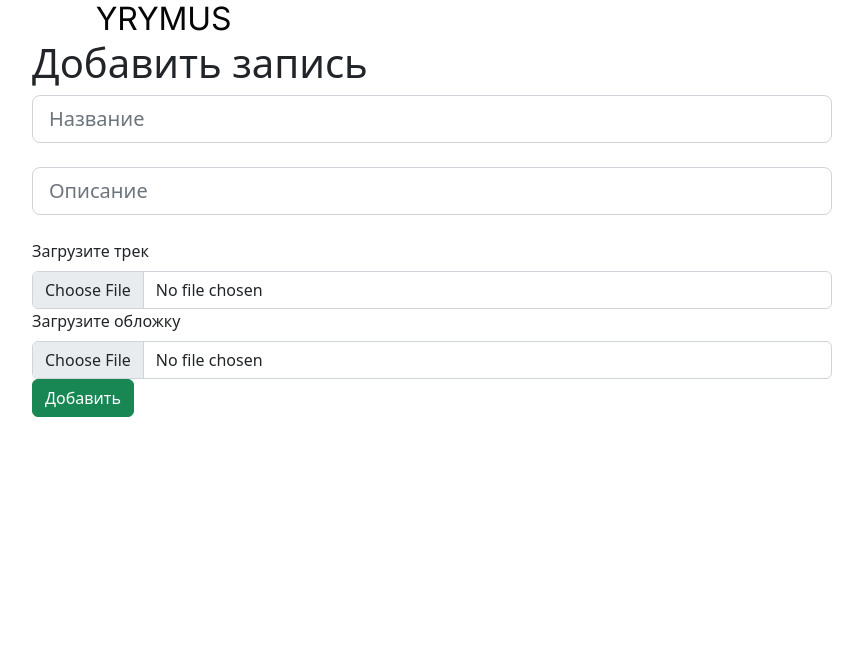
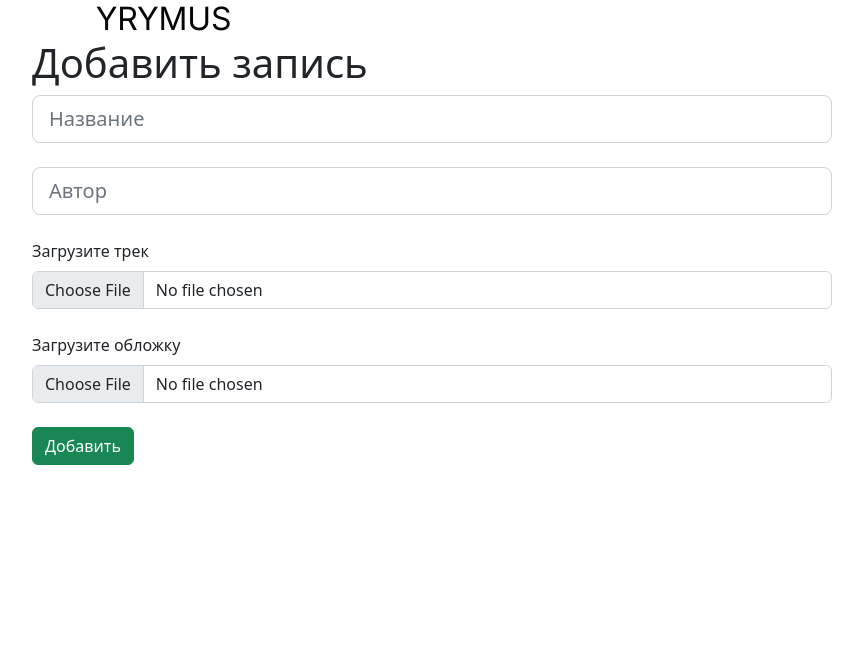
Before and after one commit to kekamur/yrymus, a Django app: page /new in a window 1280 px wide; the page is wider, and only the part inside the window is pictured. Shown: the part 101-767 px from the top of that part, without its empty margins (208-1071 px from the left). Run offline with Django 4.2, Linux system fonts and the light colour scheme; some libraries are stand-ins or nearby versions.

Commit message:
very small fixes

```diff
--- a/yrym/main_na/forms.py
+++ b/yrym/main_na/forms.py
@@ -66,7 +66,7 @@ class PostsForm(ModelForm):
              }),
              'desc': TextInput(attrs={
                  'class': 'form-control form-control-lg',
-                 'placeholder': 'Описание'
+                 'placeholder': 'Автор'
              }),
             'cover': FileInput(attrs={
                 'class': 'form-control',
--- a/yrym/main_na/templates/main_na/new.html
+++ b/yrym/main_na/templates/main_na/new.html
@@ -8,9 +8,9 @@
             {{ form.title }}<br>
             {{ form.desc }}<br>
             <label for="AudioInput" class="form-label">Загрузите трек</label>
-            {{ form.audiofile }}
+            {{ form.audiofile }}<br>
             <label for="CoverInput" class="form-label">Загрузите обложку</label>
-            {{ form.cover }}
+            {{ form.cover }}<br>
             <span>{{ error }}</span>
             <button class="btn btn-success" type="submit">Добавить</button>
         </form>
```
